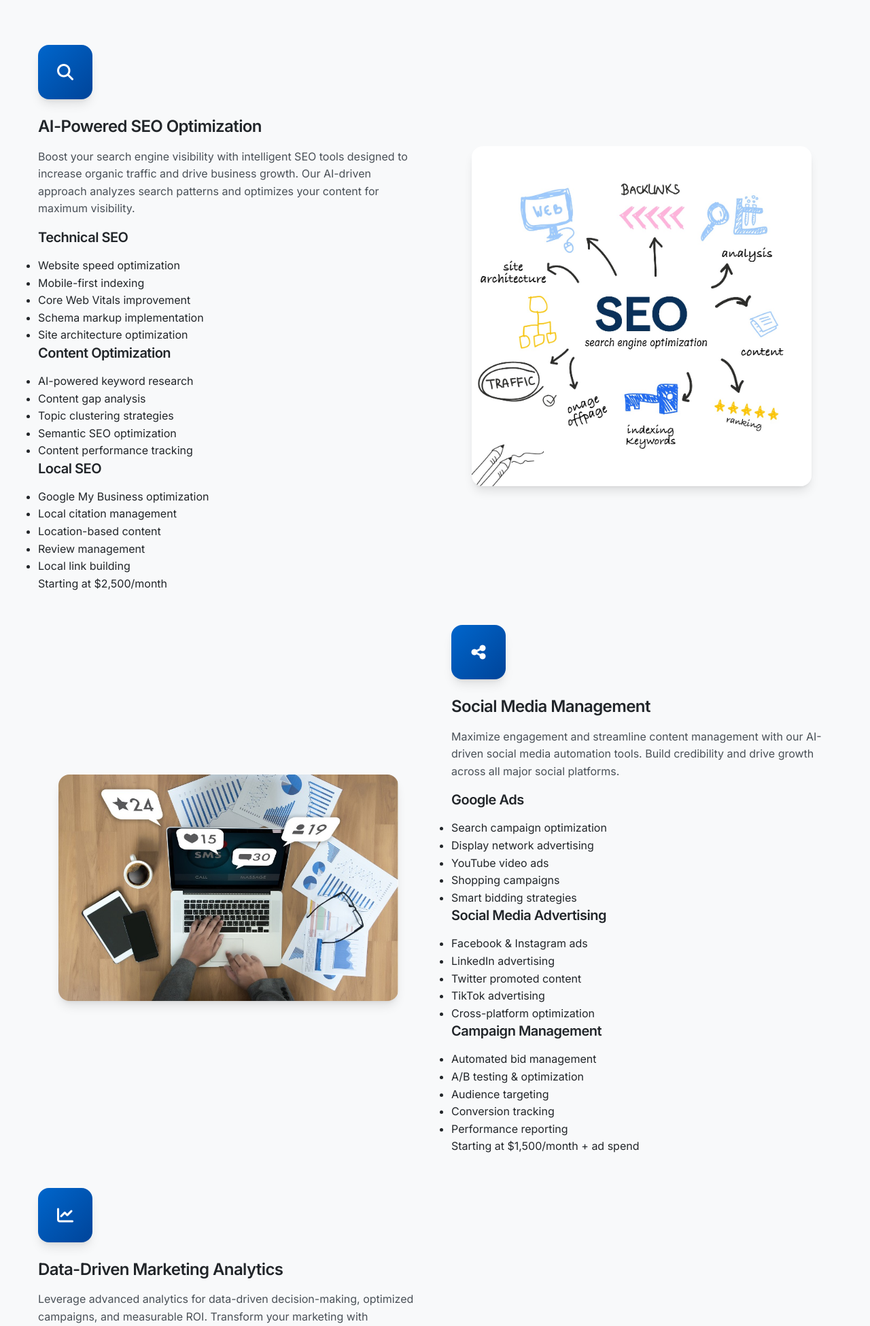
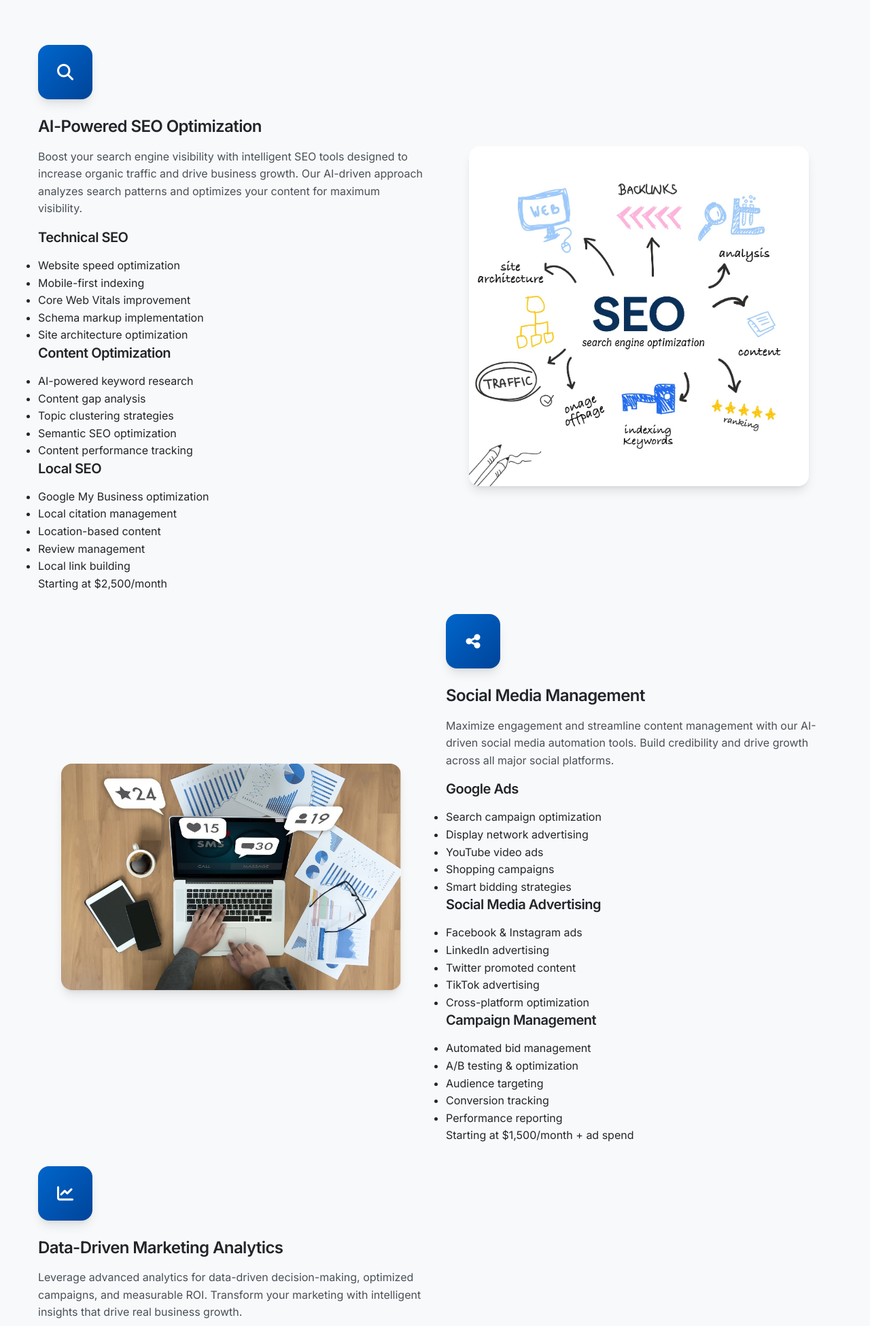
Before and after one commit to shirwani/goai, a Flask app: page /services in a window 1280 px wide. Shown: the part 870-2820 px from the top of the page at 68% size. Run offline with Flask 3, Linux system fonts and the light colour scheme.

Commit message:
Make services.html more compact by reducing whitespace
- Reduced service detail section margins from 3rem to 2rem
- Reduced grid gaps from 3rem to 2rem for better spacing
- Reduced packages section padding from 3rem to 2rem
- Reduced package card padding from 2rem to 1.5rem
- Reduced package header margins from 2rem to 1.5rem
- Reduced package features list margins from 2rem to 1.5rem
- Reduced list item padding from 0.5rem to 0.25rem
- Maintained all information while creating more compact layout
- Improved page density without sacrificing readability

```diff
--- a/templates/services.html
+++ b/templates/services.html
@@ -103,8 +103,8 @@
         </div>
 
         <!-- AI-Powered SEO Optimization -->
-        <div class="service-detail-section" style="margin-bottom: 3rem;">
-            <div class="service-detail-content" style="display: grid; grid-template-columns: 1fr 1fr; gap: 3rem; align-items: center;">
+        <div class="service-detail-section" style="margin-bottom: 2rem;">
+            <div class="service-detail-content" style="display: grid; grid-template-columns: 1fr 1fr; gap: 2rem; align-items: center;">
                 <div class="service-detail-text">
                     <div class="service-icon" style="width: 80px; height: 80px; font-size: 2.5rem;">
                         <i class="fas fa-search"></i>
@@ -159,8 +159,8 @@
         </div>
 
         <!-- Social Media Management -->
-        <div class="service-detail-section" style="margin-bottom: 3rem;">
-            <div class="service-detail-content" style="display: grid; grid-template-columns: 1fr 1fr; gap: 3rem; align-items: center;">
+        <div class="service-detail-section" style="margin-bottom: 2rem;">
+            <div class="service-detail-content" style="display: grid; grid-template-columns: 1fr 1fr; gap: 2rem; align-items: center;">
                 <div class="service-image" style="text-align: center;">
                     <img src="{{ url_for('static', filename='images/social_media.jpeg') }}" alt="Social Media Management" style="width: 100%; max-width: 500px; border-radius: 1rem; box-shadow: var(--shadow-lg);">
                 </div>
@@ -215,8 +215,8 @@
         </div>
 
         <!-- Data-Driven Marketing Analytics -->
-        <div class="service-detail-section" style="margin-bottom: 3rem;">
-            <div class="service-detail-content" style="display: grid; grid-template-columns: 1fr 1fr; gap: 3rem; align-items: center;">
+        <div class="service-detail-section" style="margin-bottom: 2rem;">
+            <div class="service-detail-content" style="display: grid; grid-template-columns: 1fr 1fr; gap: 2rem; align-items: center;">
                 <div class="service-detail-text">
                     <div class="service-icon" style="width: 80px; height: 80px; font-size: 2.5rem;">
                         <i class="fas fa-chart-line"></i>
@@ -271,8 +271,8 @@
         </div>
 
         <!-- Website Development -->
-        <div class="service-detail-section" style="margin-bottom: 3rem;">
-            <div class="service-detail-content" style="display: grid; grid-template-columns: 1fr 1fr; gap: 3rem; align-items: center;">
+        <div class="service-detail-section" style="margin-bottom: 2rem;">
+            <div class="service-detail-content" style="display: grid; grid-template-columns: 1fr 1fr; gap: 2rem; align-items: center;">
                 <div class="service-image" style="text-align: center;">
                     <img src="{{ url_for('static', filename='images/code.jpeg') }}" alt="Website Development" style="width: 100%; max-width: 500px; border-radius: 1rem; box-shadow: var(--shadow-lg);">
                 </div>
@@ -327,8 +327,8 @@
         </div>
 
         <!-- Mobile Application Development -->
-        <div class="service-detail-section" style="margin-bottom: 3rem;">
-            <div class="service-detail-content" style="display: grid; grid-template-columns: 1fr 1fr; gap: 3rem; align-items: center;">
+        <div class="service-detail-section" style="margin-bottom: 2rem;">
+            <div class="service-detail-content" style="display: grid; grid-template-columns: 1fr 1fr; gap: 2rem; align-items: center;">
                 <div class="service-detail-text">
                     <div class="service-icon" style="width: 80px; height: 80px; font-size: 2.5rem;">
                         <i class="fas fa-mobile-alt"></i>
@@ -383,8 +383,8 @@
         </div>
 
         <!-- Reputation Management -->
-        <div class="service-detail-section" style="margin-bottom: 3rem;">
-            <div class="service-detail-content" style="display: grid; grid-template-columns: 1fr 1fr; gap: 3rem; align-items: center;">
+        <div class="service-detail-section" style="margin-bottom: 2rem;">
+            <div class="service-detail-content" style="display: grid; grid-template-columns: 1fr 1fr; gap: 2rem; align-items: center;">
                 <div class="service-image" style="text-align: center;">
                     <img src="{{ url_for('static', filename='images/reputation.jpeg') }}" alt="Reputation Management" style="width: 100%; max-width: 500px; border-radius: 1rem; box-shadow: var(--shadow-lg);">
                 </div>
@@ -439,8 +439,8 @@
         </div>
 
         <!-- App Store Optimization (ASO) -->
-        <div class="service-detail-section" style="margin-bottom: 3rem;">
-            <div class="service-detail-content" style="display: grid; grid-template-columns: 1fr 1fr; gap: 3rem; align-items: center;">
+        <div class="service-detail-section" style="margin-bottom: 2rem;">
+            <div class="service-detail-content" style="display: grid; grid-template-columns: 1fr 1fr; gap: 2rem; align-items: center;">
                 <div class="service-detail-text">
                     <div class="service-icon" style="width: 80px; height: 80px; font-size: 2.5rem;">
                         <i class="fas fa-store"></i>
```
Also changed, not shown: other parts of templates/services.html (+29 -29 lines).
